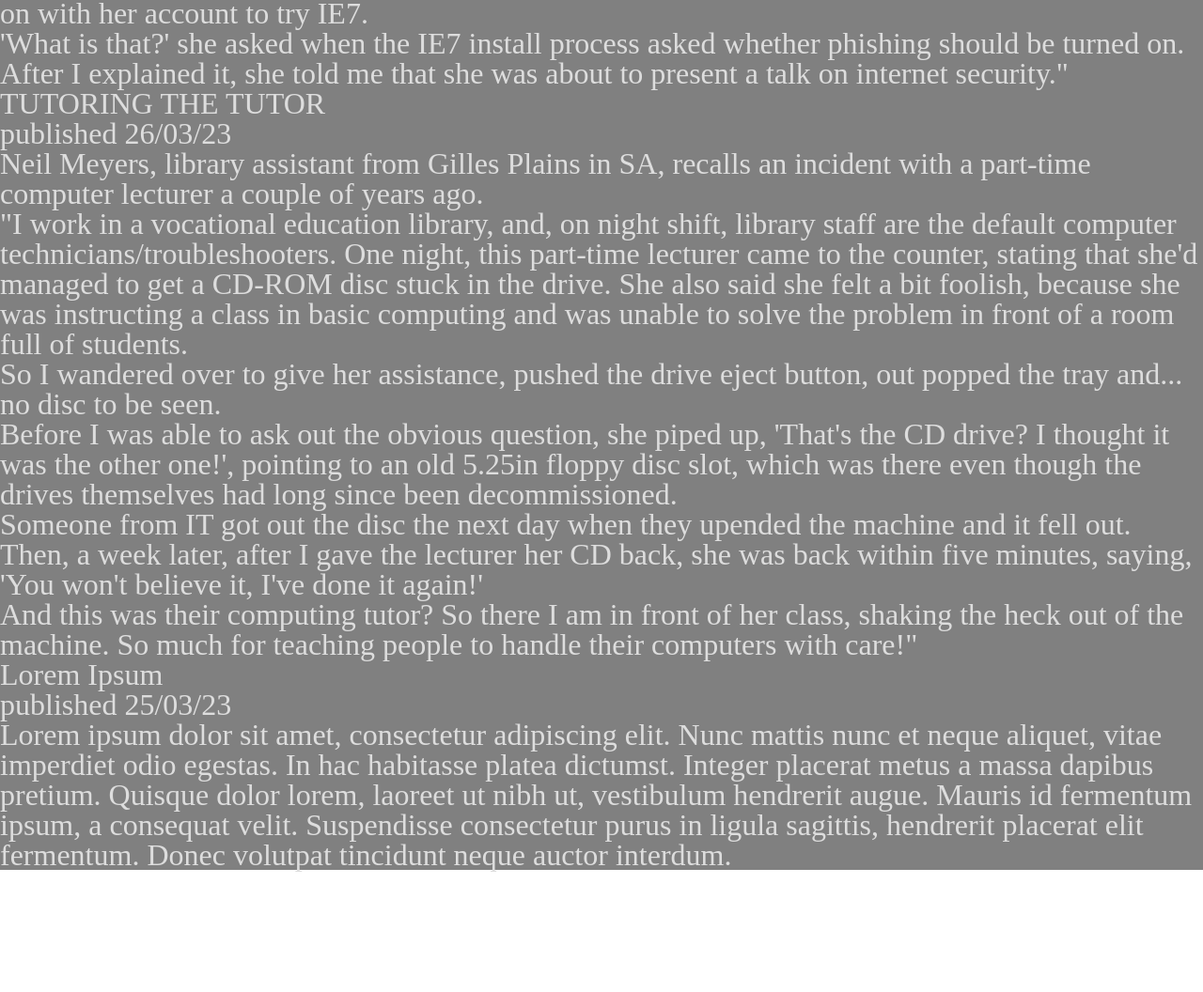
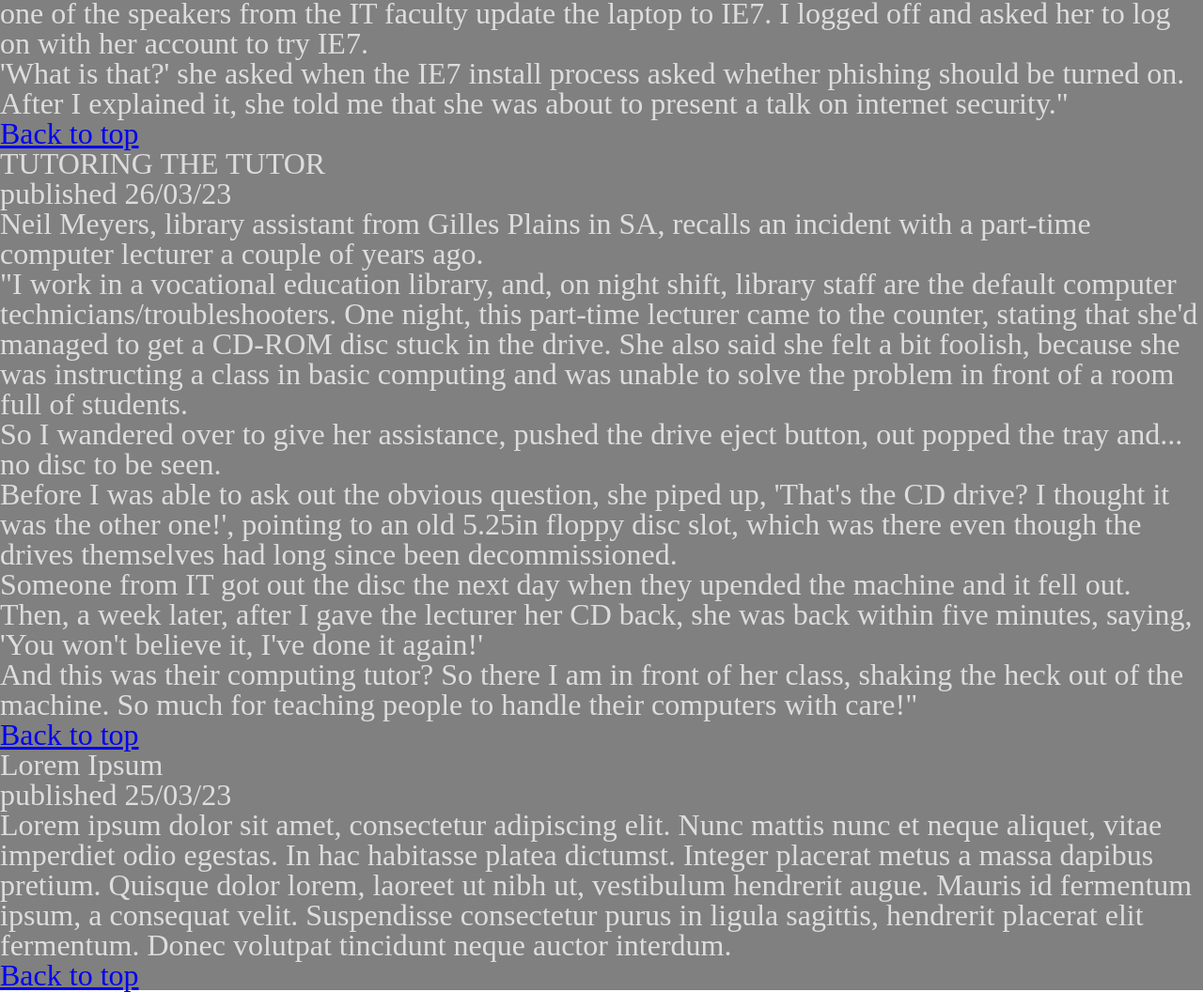
Before and after one commit to LegendLoreLori/WebTech-Portfolio, a plain HTML site: page phase-2/index.html in a window 1280 px wide. Shown: the part 794-1850 px from the top of the page at 94% size. Before the commit the page ends 1722 px from the top, so only its background shows below. Drawn offline with Linux system fonts and the light colour scheme.

Commit message:
feat: add link boilerplate to sections

```diff
--- a/phase-2/index.html
+++ b/phase-2/index.html
@@ -67,7 +67,7 @@
             and pasting to cover assignment work.</p>
         </section>
         <footer>
-
+            <a href="#">Back to top</a>
         </footer>
     </article>
     <article class="flex-container">
@@ -92,7 +92,7 @@
             present a talk on internet security."</p>
         </section>
         <footer>
-
+            <a href="#">Back to top</a>
         </footer>
     </article>
     <article class="flex-container">
@@ -128,7 +128,7 @@
             their computers with care!"</p>
         </section>
         <footer>
-
+            <a href="#">Back to top</a>
         </footer>
     </article>
     <article class="flex-container">
@@ -144,7 +144,7 @@
                 Donec volutpat tincidunt neque auctor interdum.</p>
         </section>
         <footer>
-
+            <a href="#">Back to top</a>
         </footer>
     </article>
 </main>
```
